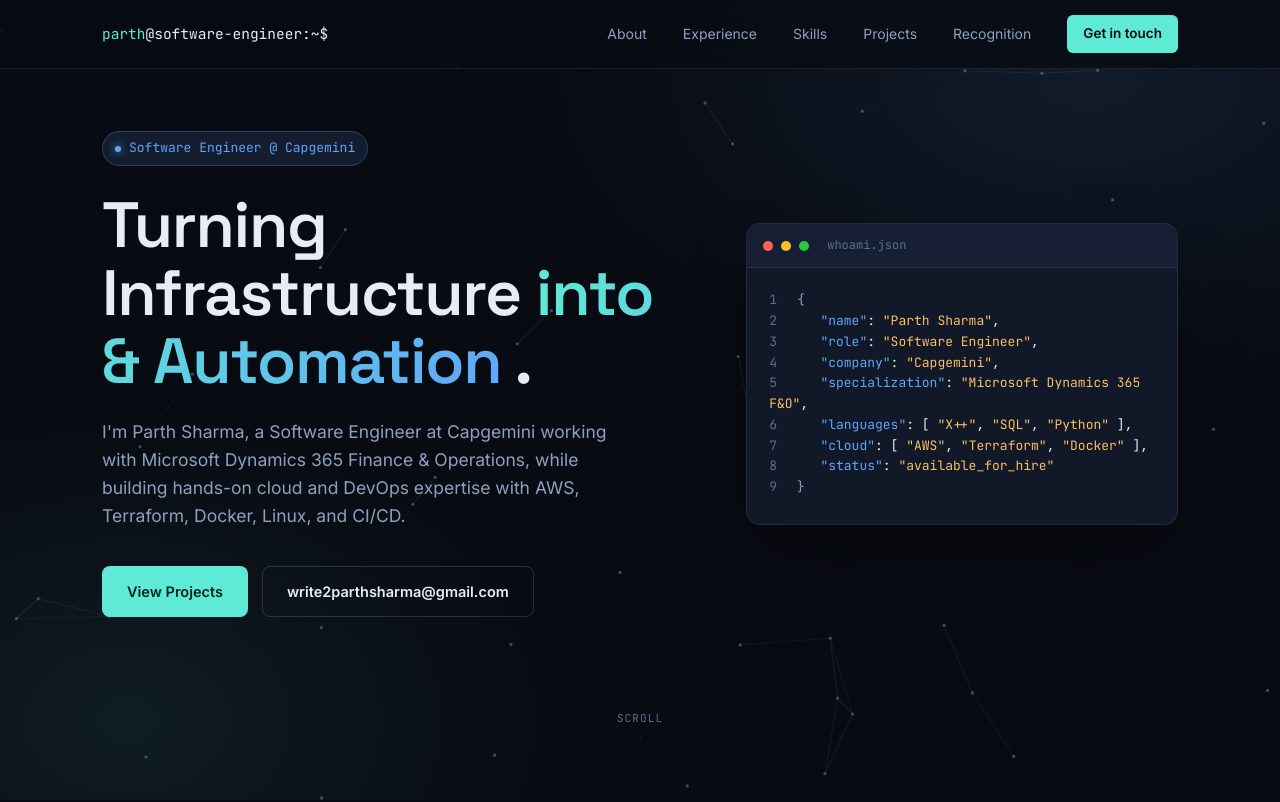
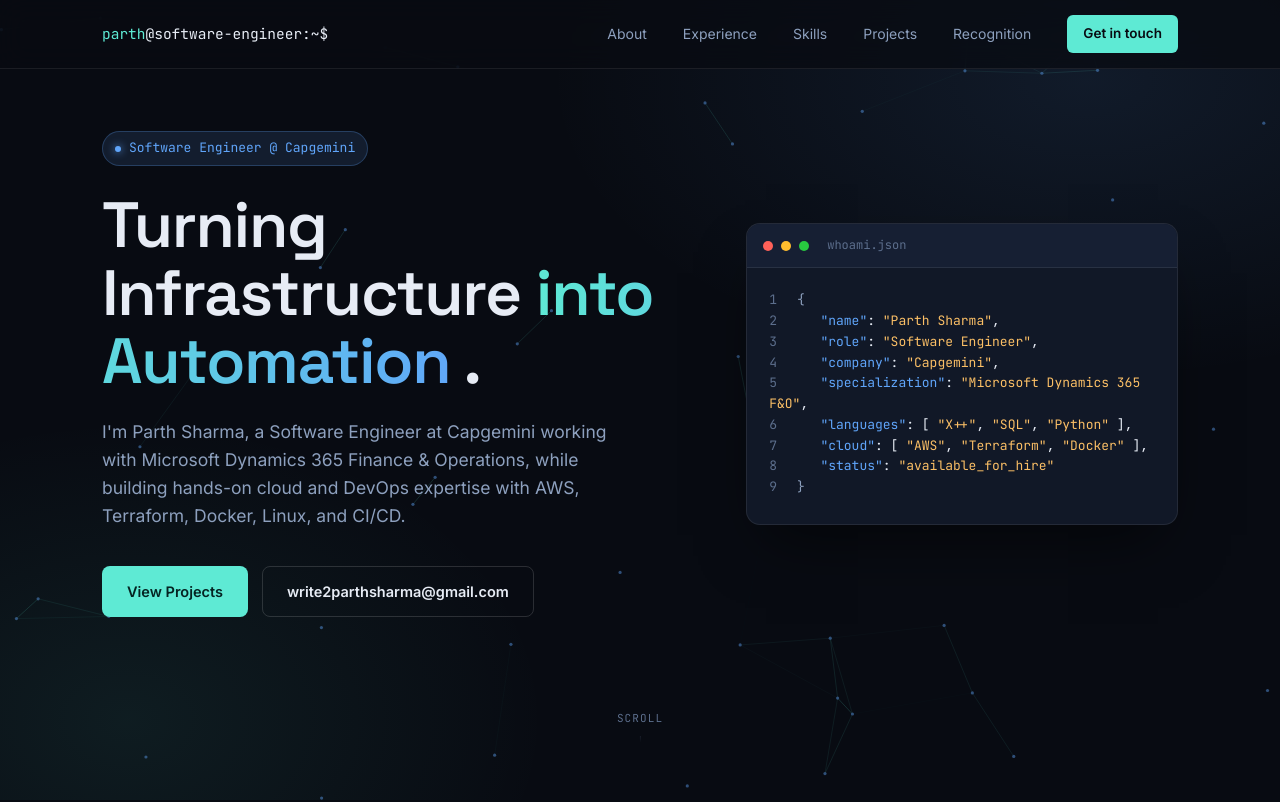
Before and after one commit to Parthsharma91/My-Professional-Portfolio, a plain HTML site: page index.html in a window 1280 px wide. Shown: the top 802 px of the page. Drawn offline with Linux system fonts and the light colour scheme.

Commit message:
Update index.html

```diff
--- a/index.html
+++ b/index.html
@@ -1500,7 +1500,7 @@
         <h1>
           Turning Infrastructure
           <span class="grad">
-            into &amp; Automation
+            into Automation
           </span>.
         </h1>
 
```
